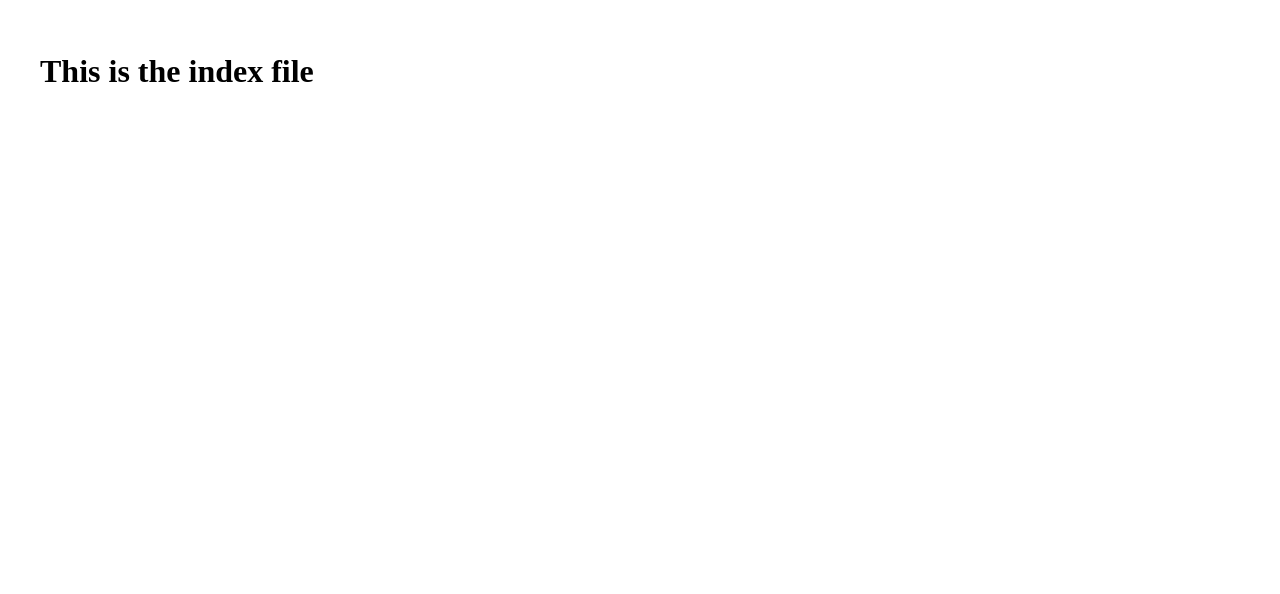
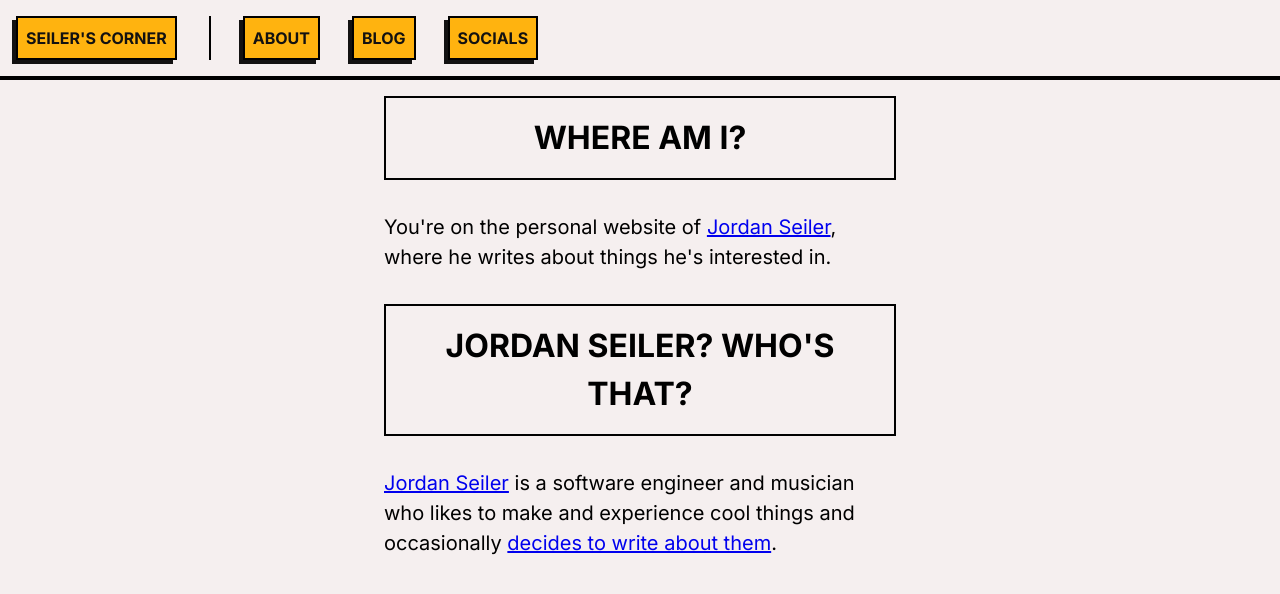
Before and after one commit to JDSeiler/webpage, an Eleventy site: page src/index.njk in a window 1280 px wide. Built offline with nearby package versions, Linux system fonts and the light colour scheme; Eleventy itself is replaced by a stand-in of ours; files that its build step writes are made by us from their sources.

Commit message:
Checkpoint: Page layout landing

```diff
--- a/package.json
+++ b/package.json
@@ -4,6 +4,7 @@
   "description": "",
   "main": "index.js",
   "scripts": {
+    "serve": "npx @11ty/eleventy --serve",
     "test": "echo \"Error: no test specified\" && exit 1"
   },
   "keywords": [],
--- a/src/_includes/layouts/base-layout.njk
+++ b/src/_includes/layouts/base-layout.njk
@@ -2,10 +2,20 @@
 <html lang="en">
   <head>
     <meta charset="utf-8" />
+    <link rel="preconnect" href="https://fonts.googleapis.com">
+    <link rel="preconnect" href="https://fonts.gstatic.com" crossorigin>
+    <link href="https://fonts.googleapis.com/css2?family=Inter:wght@100..900&display=swap" rel="stylesheet">
     <link rel="stylesheet" href="/css/index.css" />
   </head>
   <body>
-    <div class="main-content">
+    <div id="nav-bar">
+      <a class="nav-link" href="/">SEILER'S CORNER</a>
+      <div class="spacer"></div>
+      <a class="nav-link" href="/about">ABOUT</a>
+      <a class="nav-link" href="/blog">BLOG</a>
+      <a class="nav-link" href="/socials">SOCIALS</a>
+    </div>
+    <div id="content-area">
       {{ content | safe }}
     </div>
   </body>
--- /dev/null
+++ b/src/about.njk
@@ -0,0 +1,4 @@
+---
+layout: layouts/base-layout.njk
+---
+<p>placeholder for about landing</p>
--- /dev/null
+++ b/src/blog.njk
@@ -0,0 +1,4 @@
+---
+layout: layouts/base-layout.njk
+---
+<p>placeholder for blog landing</p>
--- a/src/css/index.css
+++ b/src/css/index.css
@@ -1,4 +1,168 @@
-.main-content {
+/* https://www.joshwcomeau.com/css/custom-css-reset */
+
+/*
+  1. Use a more-intuitive box-sizing model.
+*/
+*, *::before, *::after {
+  box-sizing: border-box;
+}
+
+/*
+  2. Remove default margin
+*/
+* {
+  margin: 0;
+}
+
+/*
+  Typographic tweaks!
+  3. Add accessible line-height
+  4. Improve text rendering
+*/
+
+body {
+  line-height: 1.5;
+  -webkit-font-smoothing: antialiased;
+  background: var(--bg);
+}
+
+/*
+  5. Improve media defaults
+*/
+img, picture, video, canvas, svg {
+  display: block;
+  max-width: 100%;
+}
+
+/*
+  6. Remove built-in form typography styles
+*/
+input, button, textarea, select {
+  font: inherit;
+}
+
+
+:root {
+  /* Default font settings */
+  font-family: "Inter", sans-serif;
+  font-optical-sizing: auto;
+  font-weight: 400;
+  font-style: normal;
+  font-variation-settings:
+    "slnt" 0;
+
+  /* Theme colors */
+  --bg: hsl(0, 25%, 95%);
+  --fg: hsl(0, 3%, 7%);
+  --primary: hsl(41, 100%, 53%);
+  --secondary: hsl(199, 60%, 45%);
+}
+
+#nav-bar {
   display: flex;
-  margin: 2rem;
+  gap: 2rem;
+  width: 100vw;
+  padding: 1rem;
+  border-bottom: 4px solid black;
+
+  > .spacer {
+    border: 1px solid black
+  }
 }
+
+.nav-link {
+  text-decoration: none;
+  color: var(--fg);
+  font-weight: bold;
+  background: var(--primary);
+  padding: 0.5rem;
+  border: 2px solid black;
+
+  transition: transform ease-in 100ms, box-shadow ease-in 100ms;
+  box-shadow: -4px 4px;
+}
+
+.nav-link:hover {
+  transform: translate(4px, -4px);
+  box-shadow: -10px 10px;
+}
+
+.nav-link:active {
+  transform: translate(0px, 0px);
+  box-shadow: 0px 0px;
+}
+
+#content-area {
+  flex-grow: 2;
+}
+
+/*
+=================
+MAIN LANDING PAGE
+=================
+*/
+
+#landing {
+  display: flex;
+  flex-direction: column;
+  align-items: center;
+}
+
+#landing > * {
+  width: 40vw;
+}
+
+.banner {
+  margin: 1rem;
+  border: 2px solid black;
+  padding: 1rem;
+  text-align: center;
+}
+
+.blurb {
+  margin: 1rem;
+  font-size: 1.25rem
+}
+
+/*
+============
+SOCIALS PAGE
+============
+*/
+
+
+#socials {
+  margin: 1rem;
+}
+
+#socials-header {
+  color: var(--fg);
+}
+
+#socials-list {
+  display: flex;
+  margin-top: 0.5rem;
+  flex-direction: column;
+  border: 2px solid black;
+}
+
+.social-link {
+  text-decoration: none;
+  color: var(--fg);
+  padding: 1rem;
+  font-weight: bold;
+  font-size: 1.5rem;
+  transition: background-color 200ms linear;
+}
+
+.social-link:not(:last-child) {
+  border-bottom: 2px solid black;
+}
+
+.social-link#github:hover {
+  background-color: #6E5494;
+}
+
+.social-link#linkedin:hover {
+  background-color: #0A66C2;
+}
--- a/src/index.njk
+++ b/src/index.njk
@@ -1,4 +1,15 @@
 ---
 layout: layouts/base-layout.njk
 ---
-<h1>This is the index file</h1>
+<div id="landing">
+  <h1 class="banner">WHERE AM I?</h1>
+  <p class="blurb">
+    You're on the personal website of <a href="/about">Jordan Seiler</a>, where he writes
+    about things he's interested in.
+  </p>
+  <h1 class="banner">JORDAN SEILER? WHO'S THAT?</h1>
+  <p class="blurb">
+    <a href="/about">Jordan Seiler</a> is a software engineer and musician who likes to make
+    and experience cool things and occasionally <a href="/blog">decides to write about them</a>.
+  </p>
+</div>
```
Also changed, not shown: src/socials.njk (added, +15 -0 lines).
